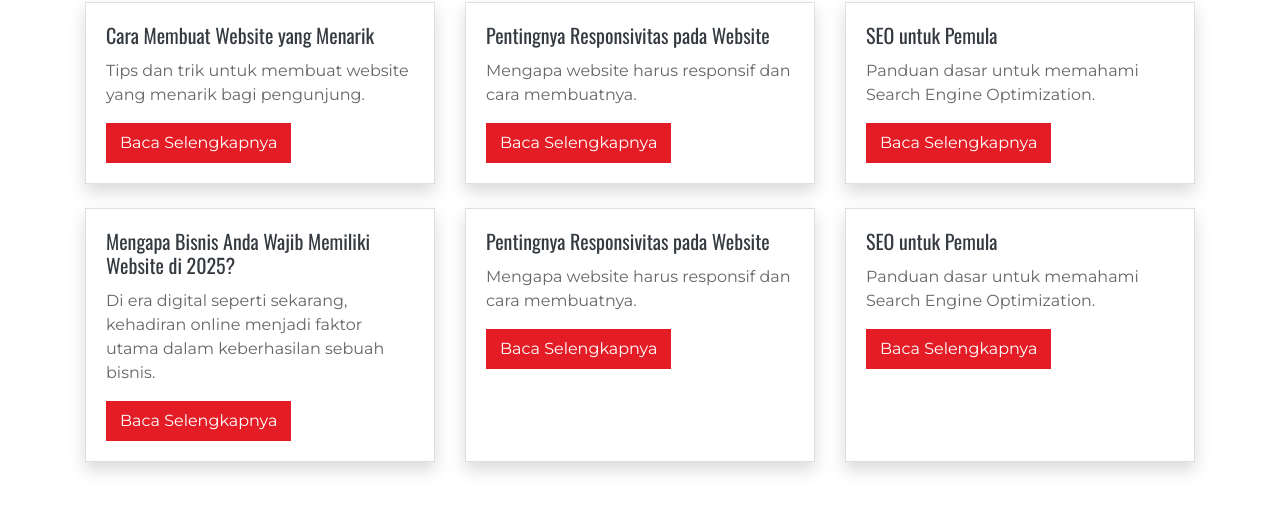
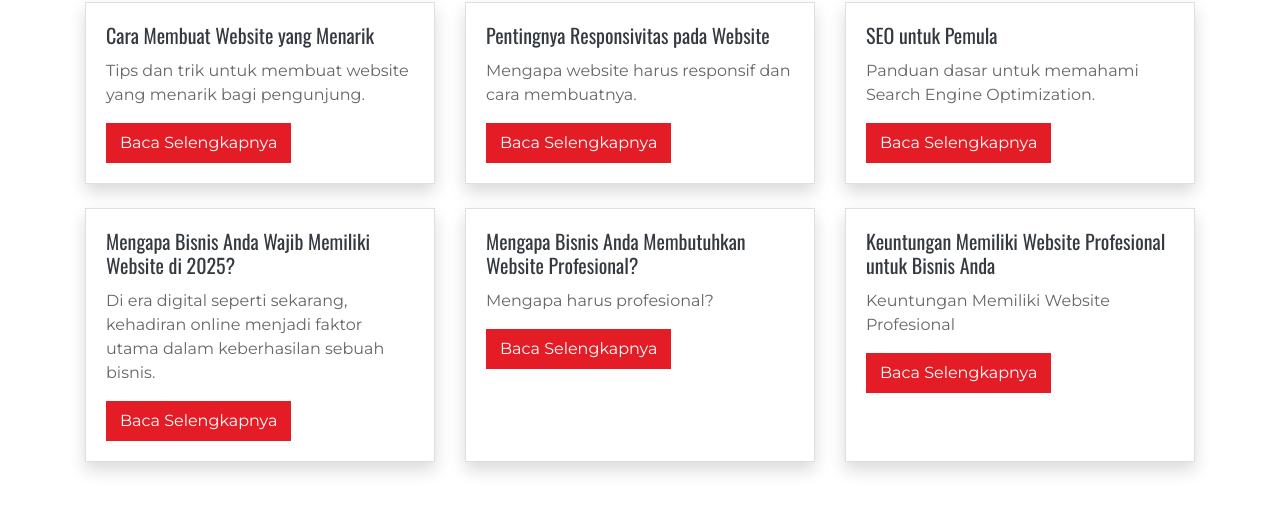
Before and after one commit to iamrahmatpratama/Synepis-Web, a plain HTML site: page blog.html in a window 1280 px wide. Shown: the part 556-1068 px from the top of the page. Drawn offline with nearby package versions, Linux system fonts and the light colour scheme.

Commit message:
Update blog.html

```diff
--- a/blog.html
+++ b/blog.html
@@ -158,14 +158,14 @@ const blogs = [
         link: "blog4.html"
     },
     {
-        title: "Pentingnya Responsivitas pada Website",
-        summary: "Mengapa website harus responsif dan cara membuatnya.",
+        title: "Mengapa Bisnis Anda Membutuhkan Website Profesional?",
+        summary: "Mengapa harus profesional?",
         image: "https://via.placeholder.com/350x150",
         link: "blog5.html"
     },
     {
-        title: "SEO untuk Pemula",
-        summary: "Panduan dasar untuk memahami Search Engine Optimization.",
+        title: "Keuntungan Memiliki Website Profesional untuk Bisnis Anda",
+        summary: "Keuntungan Memiliki Website Profesional",
         image: "https://via.placeholder.com/350x150",
         link: "blog6.html"
     }
```
